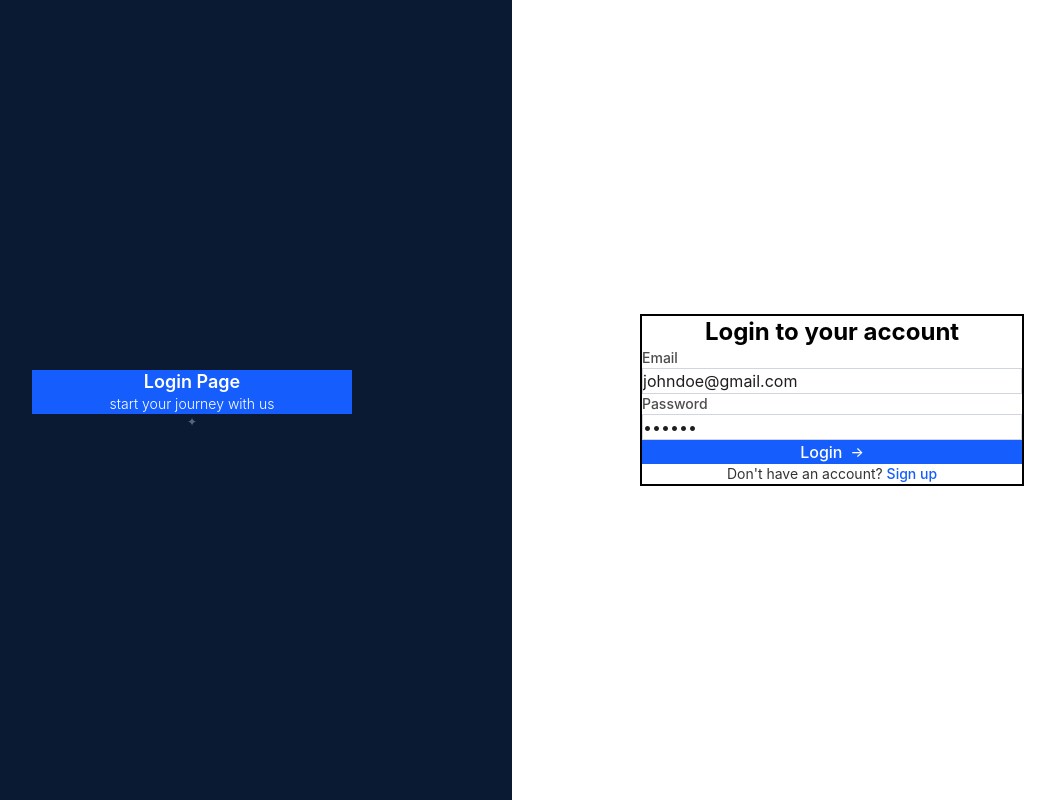
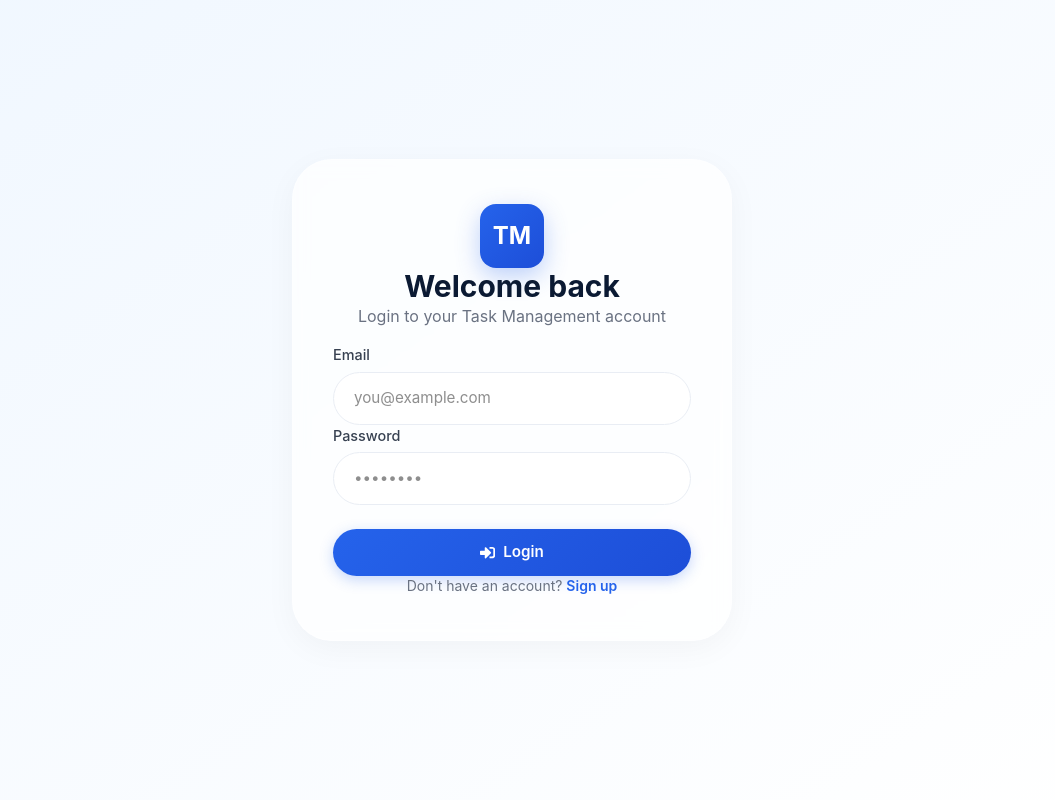
Before and after one commit to faseehR/task-management-system, a React (Vite) app in the folder client/: page /login in a window 1280 px wide. Shown: the whole page, without its empty margins (128-1183 px from the left). Built offline with nearby package versions, Linux system fonts and the light colour scheme.

Commit message:
Update Login.jsx

```diff
--- a/client/src/components/Login.jsx
+++ b/client/src/components/Login.jsx
@@ -1,91 +1,109 @@
 import React, { useState } from 'react';
+import { useNavigate, Link } from 'react-router-dom';
+import { FaSignInAlt } from 'react-icons/fa';
+import { login } from '../services/api';
+
+const emailRegex = /^[^\s@]+@[^\s@]+\.[^\s@]+$/;
 
 const Login = () => {
-  const [email, setEmail] = useState('johndoe@gmail.com');
-  const [password, setPassword] = useState('123456');
+  const navigate = useNavigate();
+  const [email, setEmail] = useState('');
+  const [password, setPassword] = useState('');
+  const [errors, setErrors] = useState({});
+  const [serverError, setServerError] = useState('');
+  const [isSubmitting, setIsSubmitting] = useState(false);
 
-  const handleSubmit = (e) => {
+  const validate = () => {
+    const next = {};
+    if (!email.trim()) next.email = 'Email is required';
+    else if (!emailRegex.test(email)) next.email = 'Enter a valid email address';
+    if (!password) next.password = 'Password is required';
+    else if (password.length < 6) next.password = 'Password must be at least 6 characters';
+    setErrors(next);
+    return Object.keys(next).length === 0;
+  };
+
+  const handleSubmit = async (e) => {
     e.preventDefault();
-    console.log('Login attempt:', { email, password });
-    // API call will go here
+    setServerError('');
+    if (!validate()) return;
+    setIsSubmitting(true);
+    try {
+      const res = await login({ email, password });
+      const { token, user } = res.data.data || res.data;
+      localStorage.setItem('token', token);
+      if (user) localStorage.setItem('user', JSON.stringify(user));
+      navigate('/dashboard');
+    } catch (err) {
+      const message = err.response?.data?.message || 'Unable to log in. Check your credentials and try again.';
+      setServerError(message);
+    } finally {
+      setIsSubmitting(false);
+    }
   };
 
   return (
-    <div className="flex min-h-screen">
-      {/* LEFT SIDE: dark blue background */}
-      <div className="flex-1 bg-[#0b1a33] flex flex-col items-center justify-center p-6">
-        {/* blue square with white text */}
-        <div className="bg-blue-600 p-8 max-w-xs w-full text-center">
-          <p className="text-white text-lg font-semibold leading-snug">
-            Login Page
-            <br />
-            <span className="font-light text-sm block mt-1">
-              start your journey with us
-            </span>
-          </p>
+    <div className="auth-page-wrap">
+      <div className="glass-card auth-card">
+        <div className="text-center mb-8">
+          <div className="auth-brand-icon">TM</div>
+          <h2 className="text-3xl font-bold mt-4" style={{ color: '#0b1a33' }}>Welcome back</h2>
+          <p className="text-gray-500 mt-1">Login to your Task Management account</p>
         </div>
-        <div className="mt-6 text-blue-200/40 text-xs">✦</div>
-      </div>
+        <div className='h-4'></div>
+        {serverError && <div className="alert-banner alert-error">{serverError}</div>}
 
-      {/* RIGHT SIDE: white background */}
-      <div className="flex-1 bg-white flex flex-col items-center justify-center p-6">
-        {/* black square perimeter (border only) */}
-        <div className="w-full max-w-sm border-2 border-black bg-white p-8">
-          <h2 className="text-2xl font-bold text-black text-center mb-1">
-            Login to your account
-          </h2>
-
-          <form onSubmit={handleSubmit} className="mt-5">
-            {/* Email field */}
-            <div className="mt-4">
-              <label htmlFor="email" className="block text-sm font-medium text-black/70 mb-1">
+        <form onSubmit={handleSubmit}>
+          <div className="mb-4">
+            <label className="form-label" style={{ display: 'block', fontSize: '0.9rem', fontWeight: 500, color: '#374151', marginBottom: '6px' }}>
               Email
             </label>
             <input
               type="email"
-                id="email"
               value={email}
               onChange={(e) => setEmail(e.target.value)}
+              className={`input-modern${errors.email ? ' error' : ''}`}
               placeholder="you@example.com"
-                className="w-full px-3 py-2 border border-gray-300 bg-white focus:outline-none focus:ring-2 focus:ring-blue-600 focus:border-transparent"
-                required
             />
+            {errors.email && <p className="text-red-600 text-xs mt-1.5">{errors.email}</p>}
           </div>
-
-            {/* Password field */}
-            <div className="mt-4">
-              <label htmlFor="password" className="block text-sm font-medium text-black/70 mb-1">
+          <div className="mb-6">
+            <label className="form-label" style={{ display: 'block', fontSize: '0.9rem', fontWeight: 500, color: '#374151', marginBottom: '6px' }}>
               Password
             </label>
             <input
               type="password"
-                id="password"
               value={password}
               onChange={(e) => setPassword(e.target.value)}
+              className={`input-modern${errors.password ? ' error' : ''}`}
               placeholder="••••••••"
-                className="w-full px-3 py-2 border border-gray-300 bg-white focus:outline-none focus:ring-2 focus:ring-blue-600 focus:border-transparent"
-                required
             />
+            {errors.password && <p className="text-red-600 text-xs mt-1.5">{errors.password}</p>}
           </div>
-
-            {/* Blue login button */}
-            <button
-              type="submit"
-              className="w-full mt-6 bg-blue-600 text-white font-medium py-2.5 hover:bg-blue-700 transition-colors flex items-center justify-center gap-2"
-            >
+          <div className='h-6'></div>
+          <button type="submit" disabled={isSubmitting} className="btn-primary w-full text-base py-3" style={{ justifyContent: 'center' }}>
+            {isSubmitting ? (
+              <>
+                <svg className="animate-spin h-5 w-5 text-white" viewBox="0 0 24 24" fill="none">
+                  <circle className="opacity-25" cx="12" cy="12" r="10" stroke="currentColor" strokeWidth="4" />
+                  <path className="opacity-75" fill="currentColor" d="M4 12a8 8 0 018-8v4a4 4 0 00-4 4H4z" />
+                </svg>
+                <span>Logging in...</span>
+              </>
+            ) : (
+              <>
+                <FaSignInAlt />
                 <span>Login</span>
-              <span className="text-sm">→</span>
+              </>
+            )}
           </button>
         </form>
-
-          {/* "Don't have an account?" in black, "Sign up" in blue */}
-          <p className="text-center text-black/80 text-sm mt-5">
+        <p className="text-center text-gray-500 text-sm mt-6">
           Don't have an account?{' '}
-            <a href="#" className="text-blue-600 font-medium hover:underline">
+          <Link to="/signup" className="font-semibold hover:underline" style={{ color: '#2563eb' }}>
             Sign up
-            </a>
+          </Link>
         </p>
-        </div>
       </div>
     </div>
   );
```
Lines whose indentation alone changed are shown as unchanged.
